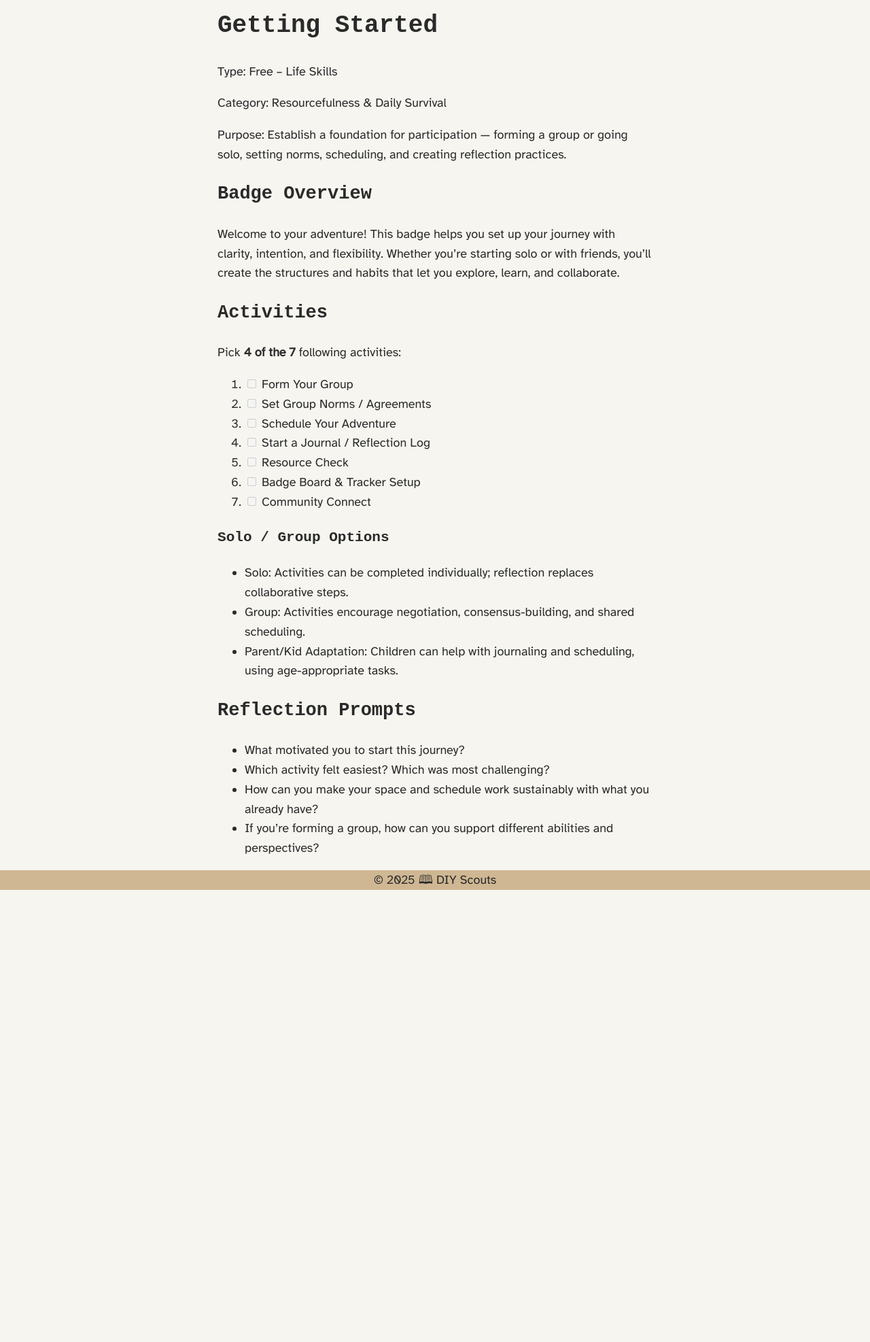
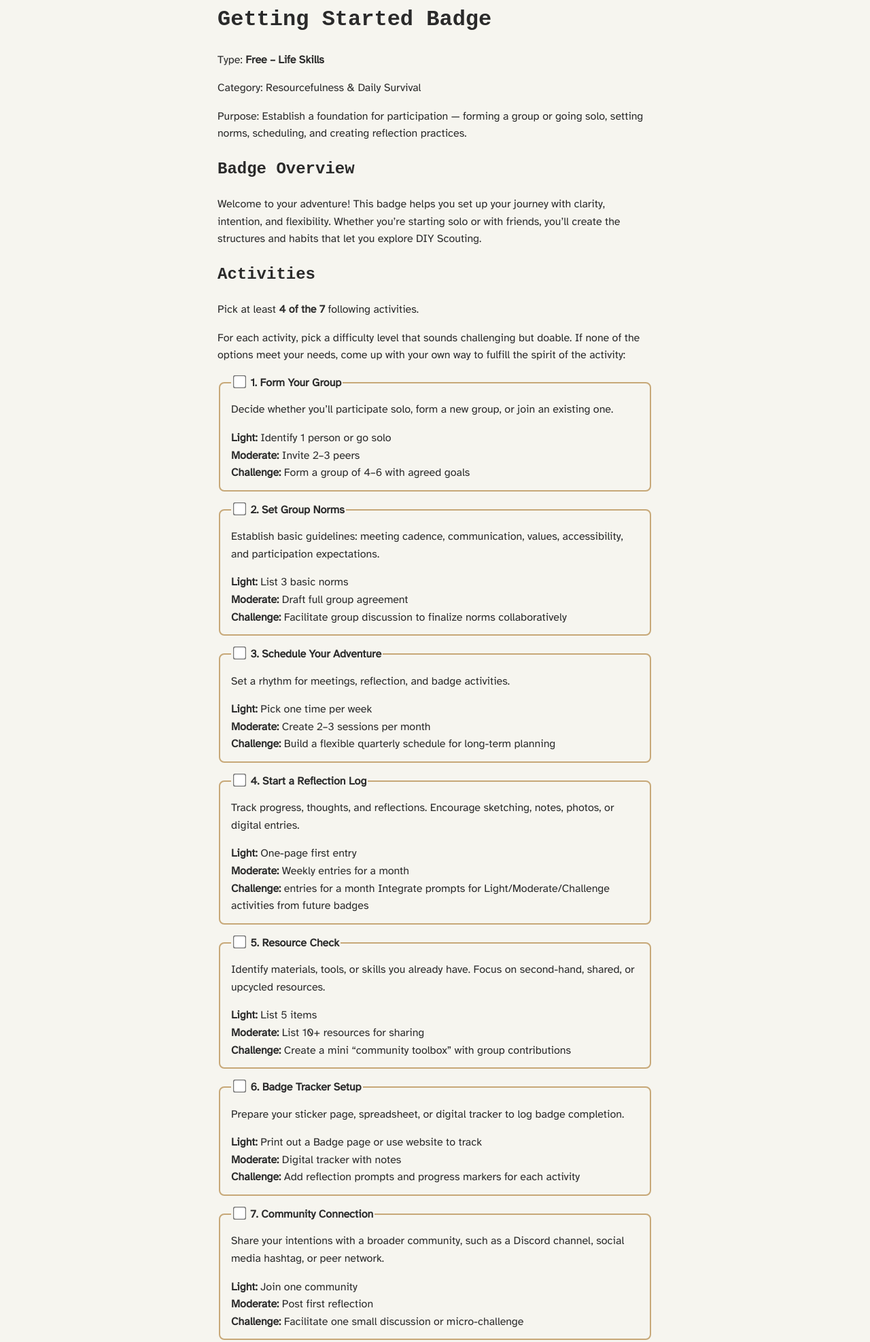
Before and after one commit to diy-scouts/diy-scouts.github.io, a website: page badges/getting-started.html in a window 1280 px wide. Shown: the part 44-2018 px from the top of the page at 68% size. Before the commit the page ends 1371 px from the top, so only its background shows below. Drawn offline with Linux system fonts and the light colour scheme.

Commit message:
Improve Activities styling, print design, save checkbox state

```diff
--- a/assets/css/style.css
+++ b/assets/css/style.css
@@ -13,7 +13,7 @@ body {
   font-family: "Atkinson Hyperlegible", system-ui, sans-serif;
   margin: 0;
   line-height: 1.6;
-  font-size: large;
+  font-size: medium;
 }
 
 main {
@@ -98,3 +98,82 @@ th {
     border-color: #444;
   }
 }
+
+fieldset {
+  border: 2px solid #c7a878; /* kraft brown */
+  border-radius: 8px;
+  background-color: #f6f5ef; /* sky off-white */
+  padding: 0rem 1rem 0.75rem;
+  margin-bottom: 1rem;
+}
+
+.activities {
+  display: grid;
+}
+
+legend {
+  font-weight: bold;
+  color: #2a2a2a; /* charcoal ink */
+}
+
+legend label {
+  cursor: pointer;
+}
+
+ul {
+  list-style: none;
+  padding-left: 0;
+  margin: 0.25rem 0 0;
+
+  gap: 0.25rem;
+}
+
+/* Label layout */
+label {
+  display: flex;
+  align-items: flex-start;
+  gap: 0.4rem;
+  line-height: 1.4;
+  font-size: 1rem;
+  cursor: pointer;
+}
+
+input[type="checkbox"] {
+  flex-shrink: 1;
+  transform: scale(1.5);
+  accent-color: #6b7d3f;
+}
+
+/* Light/Moderate/Challenge bold titles */
+label strong {
+  color: #2a2a2a;
+  font-weight: 600;
+  margin-right: 0.25em;
+}
+
+/* === Responsive adjustments === */
+@media (min-width: 700px) {
+  .activities {
+    grid-template-columns: repeat(auto-fit, minmax(400px, 1fr));
+  }
+}
+
+/* === Print styling === */
+@media print {
+  details[open],
+  details {
+    open: true;
+  }
+  fieldset {
+    border: 1px solid #000;
+    background: #fff;
+  }
+  input[type="checkbox"] {
+    transform: scale(1);
+    accent-color: black;
+  }
+  body {
+    color: #000;
+    background: #fff;
+  }
+}
--- a/badges/getting-started.html
+++ b/badges/getting-started.html
@@ -18,71 +18,113 @@
     </header>
 
     <main>
-      <h1>Getting Started</h1>
-      <p>Type: Free – Life Skills</p>
-      <p>Category: Resourcefulness & Daily Survival</p>
-      <p>
-        Purpose: Establish a foundation for participation — forming a group or
-        going solo, setting norms, scheduling, and creating reflection
-        practices.
-      </p>
+      <h1>Getting Started Badge</h1>
+      <p>Type: <b>Free – Life Skills</b></p>
+      <p>Category: Resourcefulness & Daily Survival</b></p>
+      <p>Purpose: Establish a foundation for participation — forming a group or going solo, setting norms, scheduling, and creating reflection practices.</p>
       <h2>Badge Overview</h2>
-      <p>
-        Welcome to your adventure! This badge helps you set up your journey with
-        clarity, intention, and flexibility. Whether you’re starting solo or
-        with friends, you’ll create the structures and habits that let you
-        explore, learn, and collaborate.
-      </p>
-      <article>
-        <!-- TODO: Use better html tags to show useful forms/checkboxes for activities -->
+      <p>Welcome to your adventure! This badge helps you set up your journey with clarity, intention, and flexibility. Whether you’re starting solo or with friends, you’ll create the structures and habits that let you explore DIY Scouting.</p>
+      <article><h2>Activities</h2>
+<p>Pick at least <strong>4 of the 7</strong> following activities.</p>
+<p>For each activity, pick a difficulty level that sounds challenging but doable. If none of the options meet your needs, come up with your own way to fulfill the spirit of the activity:</p>
+<div class="activities">
+  <fieldset>
+    <legend>
+      <label><input type="checkbox" name="getting-started-activity-1"> 1. Form Your Group</label>
+    </legend>
+    <p>Decide whether you’ll participate solo, form a new group, or join an existing one.</p>
+    <ul>
+      <li><strong>Light:</strong> Identify 1 person or go solo</li>
+      <li><strong>Moderate:</strong> Invite 2–3 peers</li>
+      <li><strong>Challenge:</strong> Form a group of 4–6 with agreed goals</li>
+    </ul>
+  </fieldset>
+  <fieldset>
+    <legend>
+      <label><input type="checkbox" name="getting-started-activity-1"> 2. Set Group Norms</label>
+    </legend>
+    <p>Establish basic guidelines: meeting cadence, communication, values, accessibility, and participation expectations.</p>
+    <ul>
+      <li><strong>Light:</strong> List 3 basic norms</li>
+      <li><strong>Moderate:</strong> Draft full group agreement</li>
+      <li><strong>Challenge:</strong> Facilitate group discussion to finalize norms collaboratively</li>
+    </ul>
+  </fieldset>
+  <fieldset>
+    <legend>
+      <label><input type="checkbox" name="getting-started-activity-1"> 3. Schedule Your Adventure</label>
+    </legend>
+    <p>Set a rhythm for meetings, reflection, and badge activities.</p>
+    <ul>
+      <li><strong>Light:</strong> Pick one time per week</li>
+      <li><strong>Moderate:</strong> Create 2–3 sessions per month</li>
+      <li><strong>Challenge:</strong> Build a flexible quarterly schedule for long-term planning</li>
+    </ul>
+  </fieldset>
+  <fieldset>
+    <legend>
+      <label><input type="checkbox" name="getting-started-activity-1"> 4. Start a Reflection Log</label>
+    </legend>
+    <p>Track progress, thoughts, and reflections. Encourage sketching, notes, photos, or digital entries.</p>
+    <ul>
+      <li><strong>Light:</strong> One-page first entry</li>
+      <li><strong>Moderate:</strong> Weekly entries for a month</li>
+      <li><strong>Challenge:</strong> entries for a month
+  Integrate prompts for Light/Moderate/Challenge activities from future badges</li>
+    </ul>
+  </fieldset>
+  <fieldset>
+    <legend>
+      <label><input type="checkbox" name="getting-started-activity-1"> 5. Resource Check</label>
+    </legend>
+    <p>Identify materials, tools, or skills you already have. Focus on second-hand, shared, or upcycled resources.</p>
+    <ul>
+      <li><strong>Light:</strong> List 5 items</li>
+      <li><strong>Moderate:</strong> List 10+ resources for sharing</li>
+      <li><strong>Challenge:</strong> Create a mini “community toolbox” with group contributions</li>
+    </ul>
+  </fieldset>
+  <fieldset>
+    <legend>
+      <label><input type="checkbox" name="getting-started-activity-1"> 6. Badge Tracker Setup</label>
+    </legend>
+    <p>Prepare your sticker page, spreadsheet, or digital tracker to log badge completion.</p>
+    <ul>
+      <li><strong>Light:</strong> Print out a Badge page or use website to track</li>
+      <li><strong>Moderate:</strong> Digital tracker with notes</li>
+      <li><strong>Challenge:</strong> Add reflection prompts and progress markers for each activity</li>
+    </ul>
+  </fieldset>
+  <fieldset>
+    <legend>
+      <label><input type="checkbox" name="getting-started-activity-1"> 7. Community Connection</label>
+    </legend>
+    <p>Share your intentions with a broader community, such as a Discord channel, social media hashtag, or peer network.</p>
+    <ul>
+      <li><strong>Light:</strong> Join one community</li>
+      <li><strong>Moderate:</strong> Post first reflection</li>
+      <li><strong>Challenge:</strong> Facilitate one small discussion or micro-challenge</li>
+    </ul>
+  </fieldset>
+</div>
 
-        <h2>Activities</h2>
-        <p>Pick <strong>4 of the 7</strong> following activities:</p>
-        <ol>
-          <li><input disabled="" type="checkbox" /> Form Your Group</li>
-          <li>
-            <input disabled="" type="checkbox" /> Set Group Norms / Agreements
-          </li>
-          <li><input disabled="" type="checkbox" /> Schedule Your Adventure</li>
-          <li>
-            <input disabled="" type="checkbox" /> Start a Journal / Reflection
-            Log
-          </li>
-          <li><input disabled="" type="checkbox" /> Resource Check</li>
-          <li>
-            <input disabled="" type="checkbox" /> Badge Board &amp; Tracker
-            Setup
-          </li>
-          <li><input disabled="" type="checkbox" /> Community Connect</li>
-        </ol>
 <h3>Solo / Group Options</h3>
 <ul>
-          <li>
-            Solo: Activities can be completed individually; reflection replaces
-            collaborative steps.
-          </li>
-          <li>
-            Group: Activities encourage negotiation, consensus-building, and
-            shared scheduling.
-          </li>
-          <li>
-            Parent/Kid Adaptation: Children can help with journaling and
-            scheduling, using age-appropriate tasks.
-          </li>
+<li>Solo: Activities can be completed individually; reflection replaces collaborative steps.</li>
+<li>Group: Activities encourage negotiation, consensus-building, and shared scheduling.</li>
+<li>Parent/Kid Adaptation: Children can help with journaling and scheduling, using age-appropriate tasks.</li>
 </ul>
 <h2>Reflection Prompts</h2>
-        <ul>
-          <li>What motivated you to start this journey?</li>
-          <li>Which activity felt easiest? Which was most challenging?</li>
-          <li>
-            How can you make your space and schedule work sustainably with what
-            you already have?
+<ol>
+<li><p>What motivated you to start this journey?</p>
 </li>
-          <li>
-            If you’re forming a group, how can you support different abilities
-            and perspectives?
+<li><p>Which activity felt easiest? Which was most challenging?</p>
 </li>
-        </ul>
+<li><p>How can you make your space and schedule work sustainably with what you already have?</p>
+</li>
+<li><p>If you’re forming a group, how can you support different abilities and perspectives?</p>
+</li>
+</ol>
 </article>
     </main>
 
@@ -91,3 +133,19 @@
     </footer>
   </body>
 </html>
+
+<script>
+  document.addEventListener("DOMContentLoaded", () => {
+    document
+      .querySelectorAll('input[type="checkbox"][data-id]')
+      .forEach((box) => {
+        const key = `checklist_${box.dataset.id}`;
+        // restore saved state
+        box.checked = localStorage.getItem(key) === "true";
+        // save state when changed
+        box.addEventListener("change", () => {
+          localStorage.setItem(key, box.checked);
+        });
+      });
+  });
+</script>
--- a/badges/index.json
+++ b/badges/index.json
@@ -1 +1,4 @@
-["getting-started", "index"]
+[
+  "getting-started",
+  "index"
+]
--- a/scripts/build.js
+++ b/scripts/build.js
@@ -28,7 +28,11 @@ async function build() {
       headerIds: false, // avoids weird auto-generated header IDs
     });
 
-    const htmlContent = marked.parse(content);
+    let htmlContent = marked.parse(content);
+    htmlContent = htmlContent.replace(
+      /<input[^>]*disabled=""[^>]*>/g,
+      (match) => match.replace(/disabled=""/, "")
+    );
     const finalHTML = template
 
       .replaceAll("{{description}}", data.description || "")
```
Also changed, not shown: badges-src/getting-started.md (+90 -15 lines), badges/index.html (+2 -2 lines), templates/badge-template.html (+19 -3 lines). Lines whose indentation alone changed are shown as unchanged.
